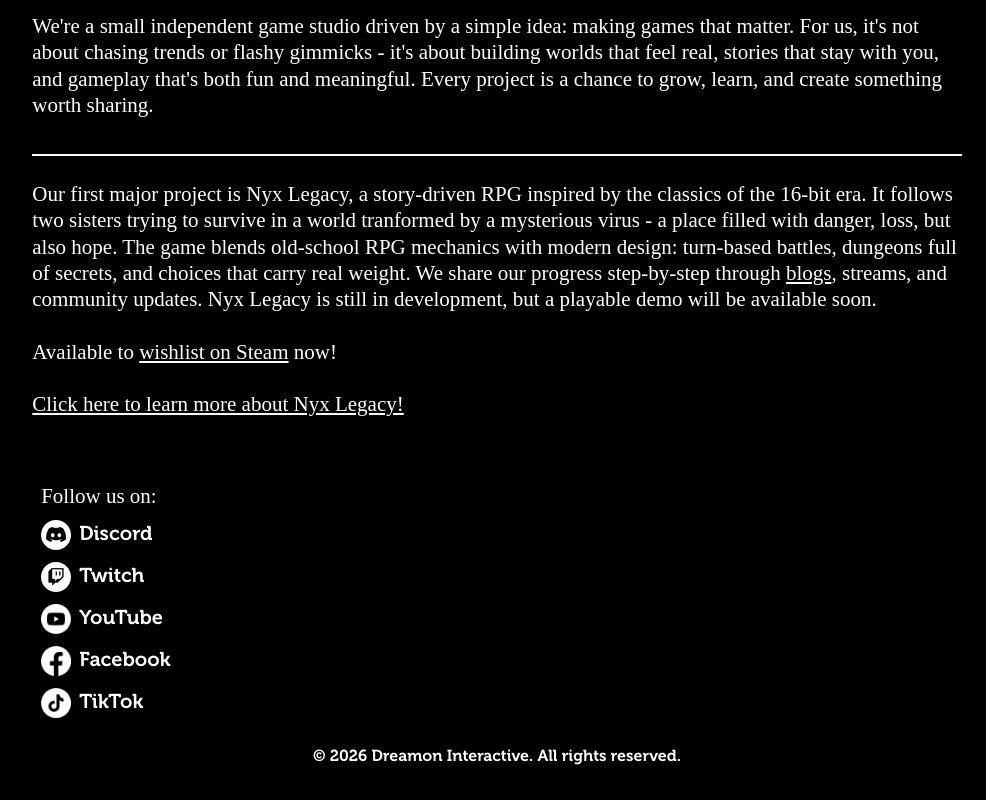
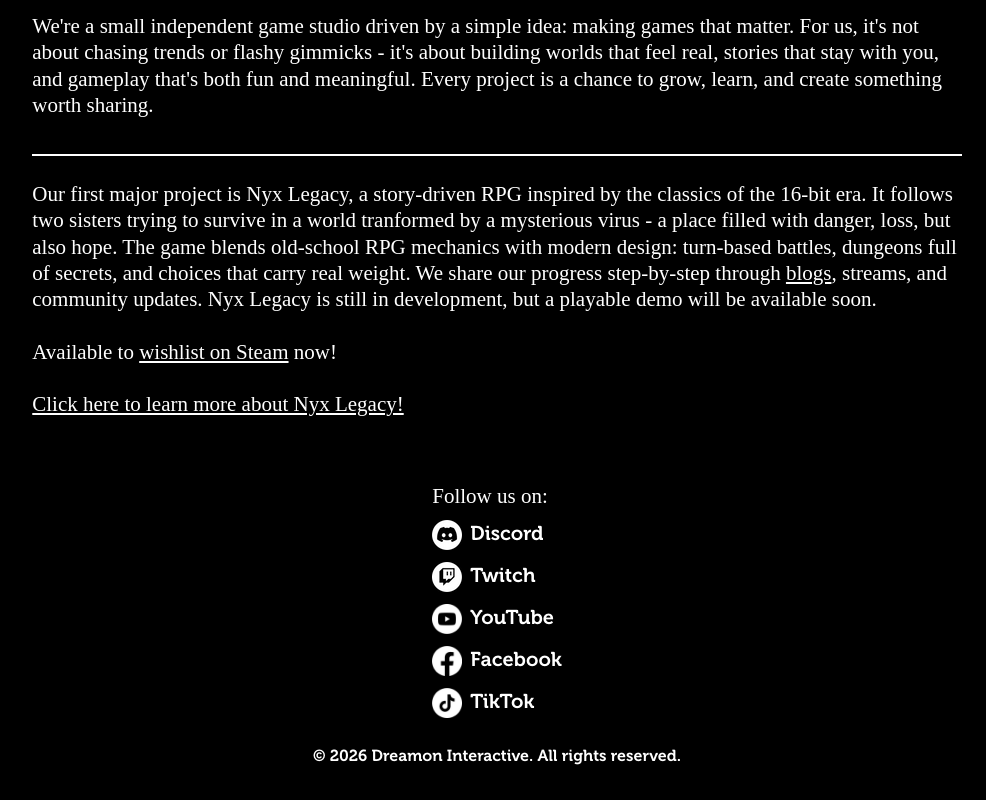
Before and after one commit to csobke27/Dreamon-nextjs, a Next.js app: page / in a window 1280 px wide. Shown: the part 708-1508 px from the top of the page, without its empty margins (143-1129 px from the left). Built offline with nearby package versions, Linux system fonts and the light colour scheme.

Commit message:
fixed footer css to place content in the center

```diff
--- a/src/components/footer/footer.styles.scss
+++ b/src/components/footer/footer.styles.scss
@@ -4,15 +4,9 @@
     color: white;
 }
 
-.footer-sub-container{
-    padding: 0 13%;
-    justify-content: left;
-}
-
 .footer-header-5{
     font: normal normal normal 21px/1.25em Museo700,serif;
 }
-
 .footer-link {
     color: white;
     text-decoration: none;
@@ -26,9 +20,7 @@
 
 .social-col{
     display: flex;
-    @media (max-width: 768px) {
-        justify-content: center;
-    }
+    justify-content: center;
 }
 
 .footer-divider{
```
